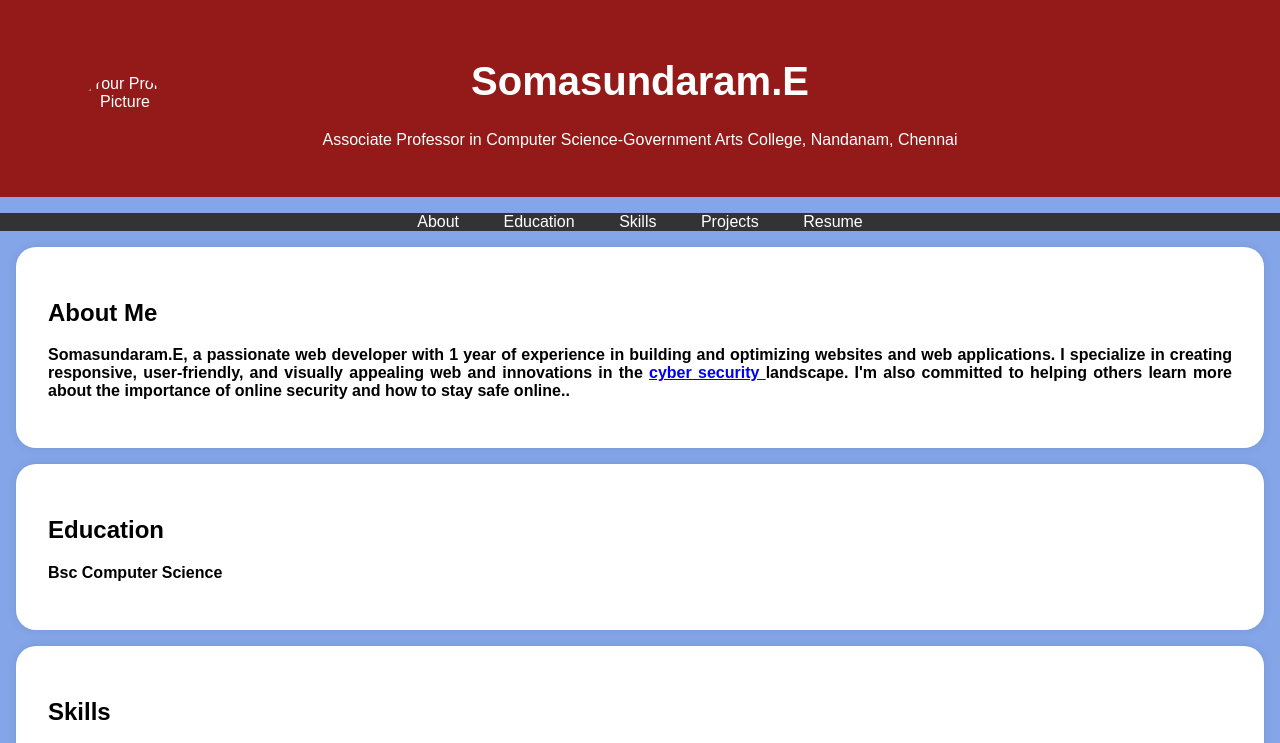
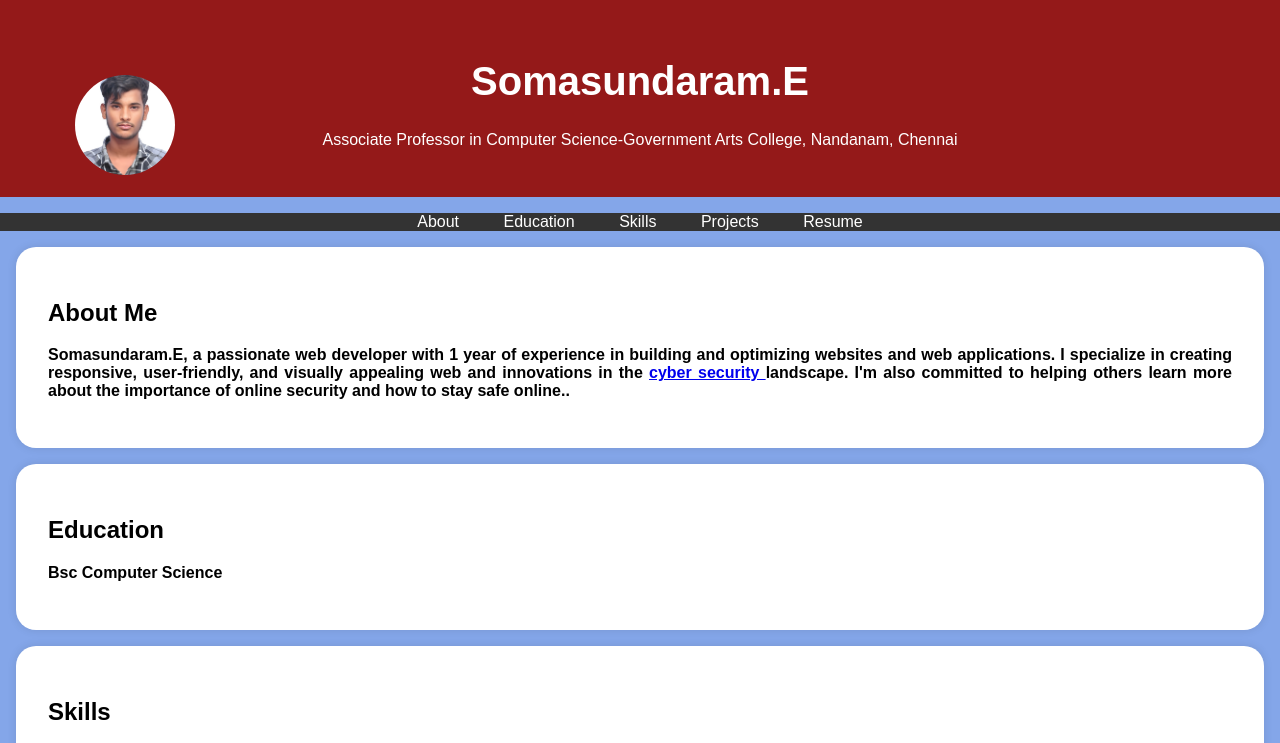
Before and after one commit to Somasundaram0707/Profile, a plain HTML site: page somu.html in a window 1280 px wide. Shown: the top 743 px of the page. Drawn offline with Linux system fonts and the light colour scheme.

Commit message:
Update somu.html

```diff
--- a/somu.html
+++ b/somu.html
@@ -95,7 +95,7 @@
     <header>
         <div class="header-content">
             <!-- Add your profile picture here -->
-            <img src="" alt="Your Profile Picture" class="profile-picture">
+            <img src="img.jpg" alt="Your Profile Picture" class="profile-picture">
             <h1>Somasundaram.E</h1>
             <p>Associate Professor in Computer Science-Government Arts College, Nandanam, Chennai</p>
         </div>
```
